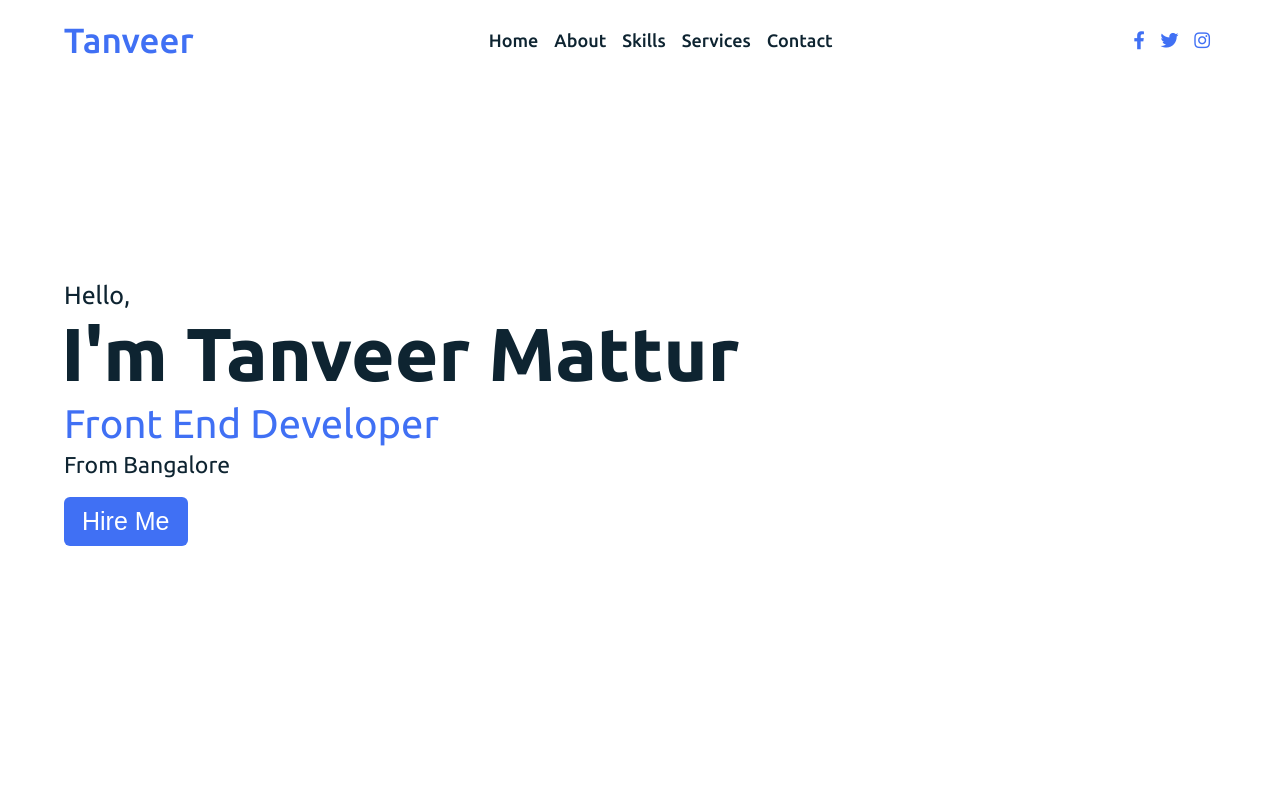
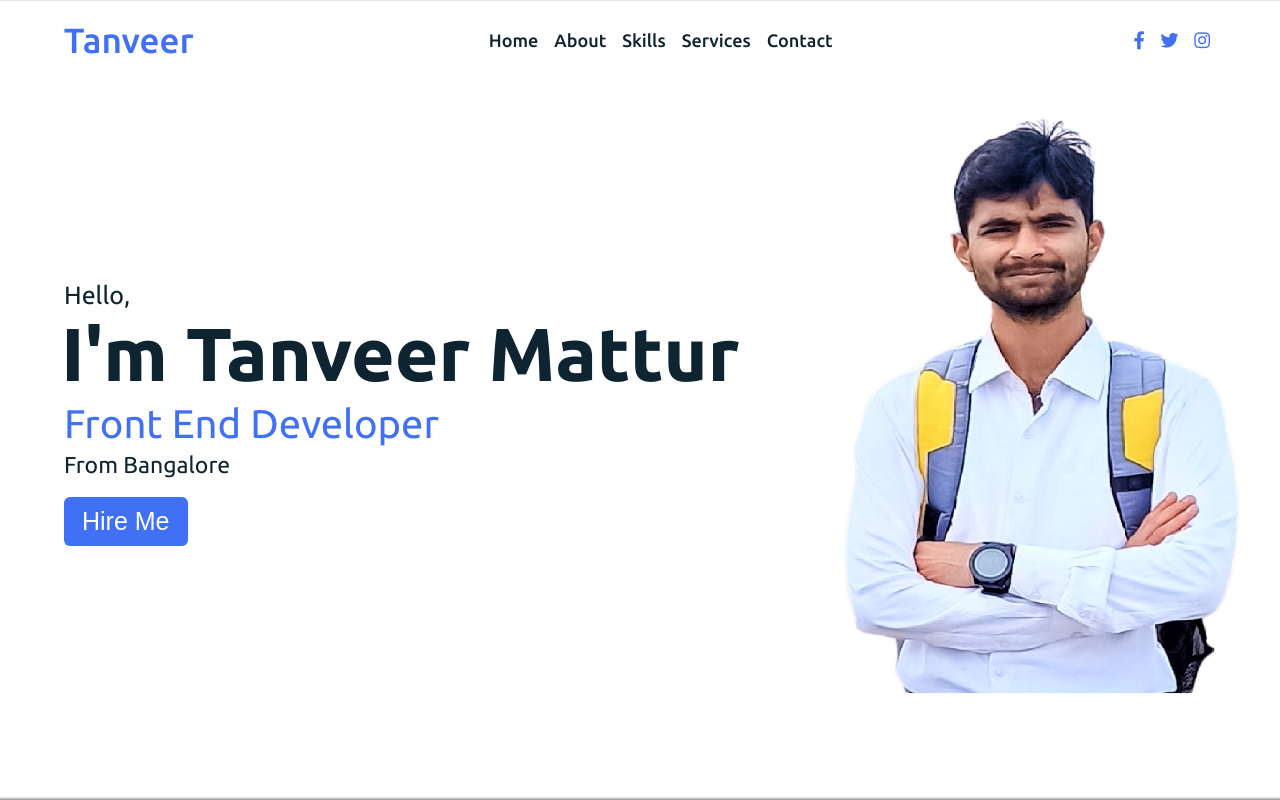
Before and after one commit to TanveerMattur/Personal-Portfolio-Website, a plain HTML site: page index.html in a window 1280 px wide. Shown: the top 800 px of the page. Drawn offline with Linux system fonts and the light colour scheme.

Commit message:
Update style.css

```diff
--- a/style.css
+++ b/style.css
@@ -111,7 +111,7 @@ nav.sticky .menu-btn{
 .home{
   height: 100vh;
   width: 100%;
-  background: url("background.png") no-repeat;
+  background: url("Images/background.png") no-repeat;
   background-size: cover;
   background-position: center;
   background-attachment: fixed;
```
